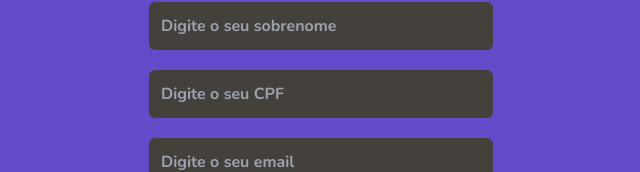
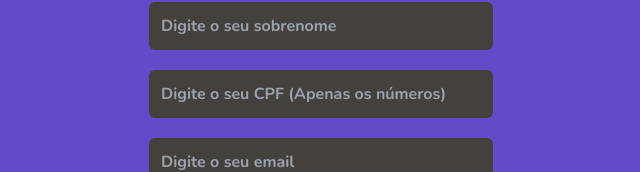
Before and after one commit to rddavino/form-integracao-viacep-api, a React (Vite) app: page / in a window 1280 px wide. Shown: the part 198-370 px from the top of the page, without its empty margins (319-959 px from the left). Built offline with nearby package versions, Linux system fonts and the light colour scheme.

Commit message:
feat: update forms

```diff
--- a/src/components/forms/AddressForm.jsx
+++ b/src/components/forms/AddressForm.jsx
@@ -45,7 +45,7 @@ function AddressForm() {
           disabled={false}
         />
         <ErrorMessage fieldName="cep" />
-        {loading && <p className="text-white">Validando CEP...</p>}
+        {loading && <p className="text-white">Buscando CEP...</p>}
       </div>
 
       <div>
--- a/src/components/forms/ContactForm.jsx
+++ b/src/components/forms/ContactForm.jsx
@@ -18,6 +18,7 @@ function ContactForm() {
     reset({
       firstName: "",
       lastName: "",
+      cpf: "",
       email: "",
       cep: "",
       logradouro: "",
--- a/src/components/forms/PersonalInfoForm.jsx
+++ b/src/components/forms/PersonalInfoForm.jsx
@@ -35,7 +35,7 @@ const PersonalInfoForm = () => {
         <InputField
           type="text"
           fieldName="cpf"
-          placeholder="Digite o seu CPF"
+          placeholder="Digite o seu CPF (Apenas os números)"
           disabled={false}
         />
         <ErrorMessage fieldName="cpf"/>
--- a/src/validations/validations.js
+++ b/src/validations/validations.js
@@ -10,8 +10,8 @@ const Validations = Yup.object().shape({
     .required("Ops! Precisamos saber o seu sobrenome"),
   cpf: Yup.string()
     .max(11, "Por favor, insira um CPF com menos caracteres.")
-    .test('cpf', 'CPF inválido', (value) =>ValidateCPF(value))
-    .required("Ops! Precisamos saber o seu CPF"),
+    .required("Ops! Precisamos saber o seu CPF")
+    .test('cpf', 'CPF inválido', (value) =>ValidateCPF(value)),
   email: Yup.string()
     .max(50, "Por favor, insira um email com menos caracteres.")
     .email("Email inválido")
```
